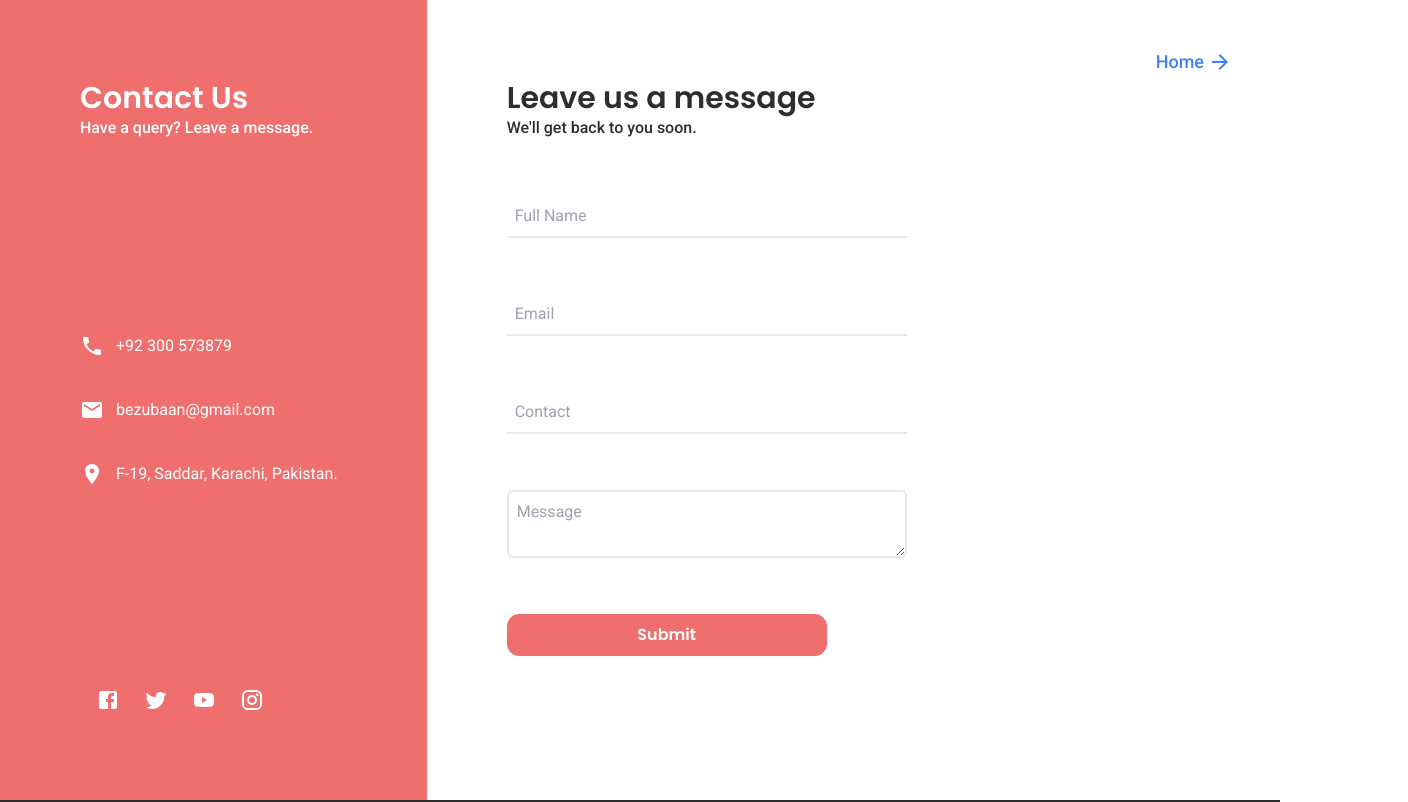
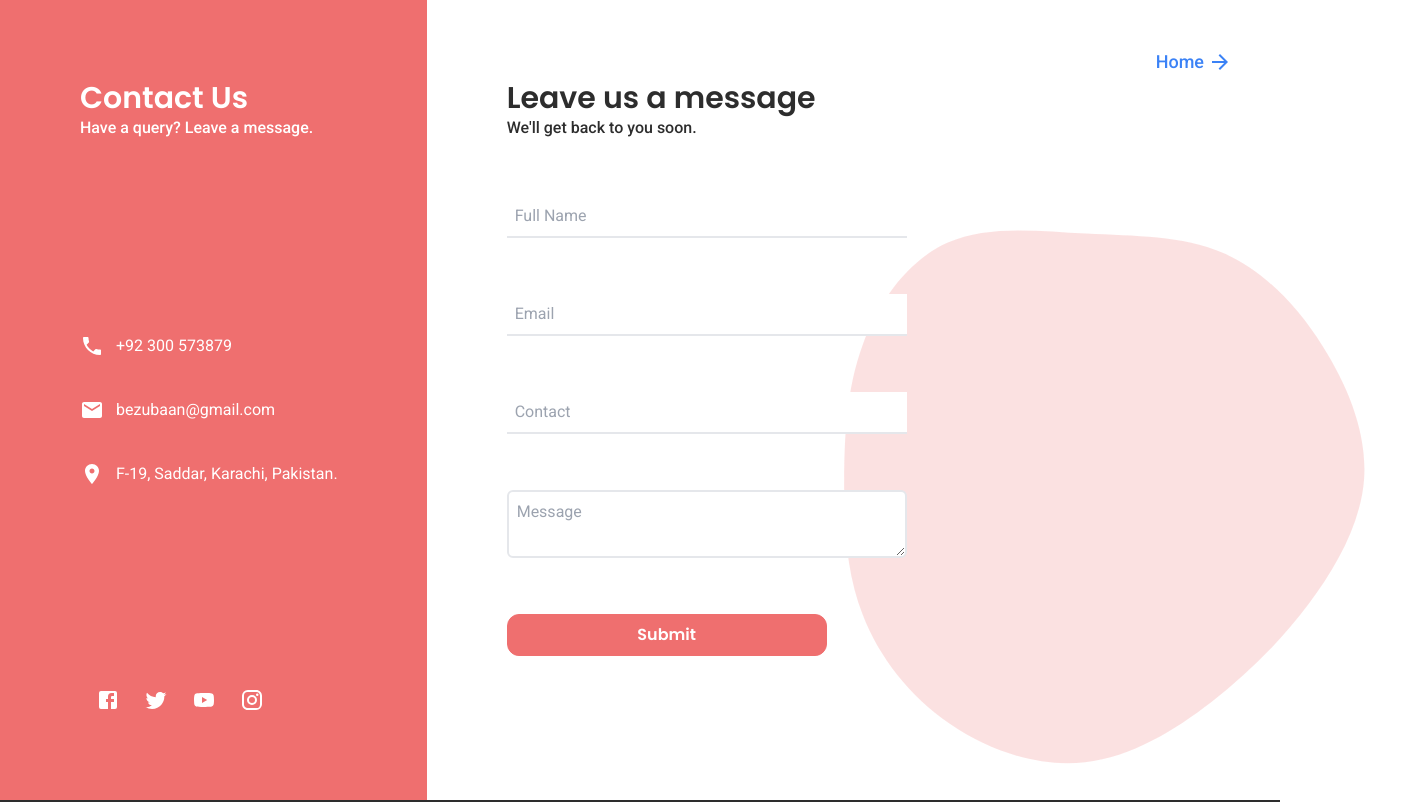
Before and after one commit to Lbitwd/Animal-House-Web, a React (Create React App) app in the folder client/: page /contact in a window 1280 px wide. Shown: the top 802 px of the page, 1408 px wide, since content can reach past the window. Built offline with nearby package versions, Linux system fonts and the light colour scheme.

Commit message:
Fixed form on contact us page - Added nodemailer for subscribing email

```diff
--- a/client/src/components/NewPet.jsx
+++ b/client/src/components/NewPet.jsx
@@ -5,7 +5,6 @@ import { Alert } from '@mui/material';
 import Button from './Button';
 import { useSelector } from 'react-redux';
 import axios from 'axios';
-import blob from '../assets/images/blob.svg';
 
 
 const NewPet = () => {
--- a/client/src/pages/Contact.tsx
+++ b/client/src/pages/Contact.tsx
@@ -7,6 +7,8 @@ import Button from '../components/Button';
 import ArrowForwardIcon from '@mui/icons-material/ArrowForward';
 import { Link } from 'react-router-dom';
 import { motion } from 'framer-motion';
+import blob from '../assets/images/blob.svg';
+
 const LeftContainer = () => {
   return (
     <div className='w-full md:w-4/12 min-w-[200px] min-h-[350px] text-white flex flex-col justify-between  bg-primary p-6 md:p-10 lg:p-14 xl:p-20'>
@@ -37,6 +39,11 @@ const LeftContainer = () => {
 const MiddleContainer = () => {
   return (
     <div className='flex-1 p-6 md:p-10 lg:p-14 xl:p-20'>
+      <img
+        className='absolute opacity-20 z-[-1] w-[50vw] right-[-10vw] bottom-[50%] lg:bottom-[0]'
+        src={blob}
+        alt='blob'
+      />
       <form className='flex flex-col gap-14'>
         <div>
           <h1 className='font-heading font-bold text-xl md:text-2xl lg:text-3xl'>
@@ -48,20 +55,24 @@ const MiddleContainer = () => {
         </div>
         <input
           type='text'
+          required
           placeholder='Full Name'
           className='border-b-2 w-full max-w-[400px] p-2 focus:outline-none hover:border-primary focus:border-primary'
         />
         <input
           type='email'
+          required
           placeholder='Email'
           className='border-b-2 w-full max-w-[400px] p-2 focus:outline-none hover:border-primary focus:border-primary'
         />
         <input
           type='tel'
+          required
           placeholder='Contact'
           className='border-b-2 w-full max-w-[400px] p-2 focus:outline-none hover:border-primary focus:border-primary'
         />
         <textarea
+          required
           placeholder='Message'
           className='border-2 rounded-md w-full max-w-[400px] p-2 focus:outline-none hover:border-primary focus:border-primary'
         />
@@ -78,7 +89,7 @@ const Contact = () => {
       animate={{ opacity: 1 }}
       transition={{ duration: 0.2, ease: 'linear' }}
       exit={{ opacity: 0 }}
-      className='flex flex-wrap mt-20 md:mt-0 justify-center items-center md:items-stretch flex-col-reverse w-full md:flex-row text-secondary min-h-screen'
+      className='flex flex-wrap mt-20 overflow-x-hidden md:mt-0 justify-center items-center md:items-stretch flex-col-reverse w-full md:flex-row text-secondary min-h-screen'
     >
       <LeftContainer />
       <MiddleContainer />
```
